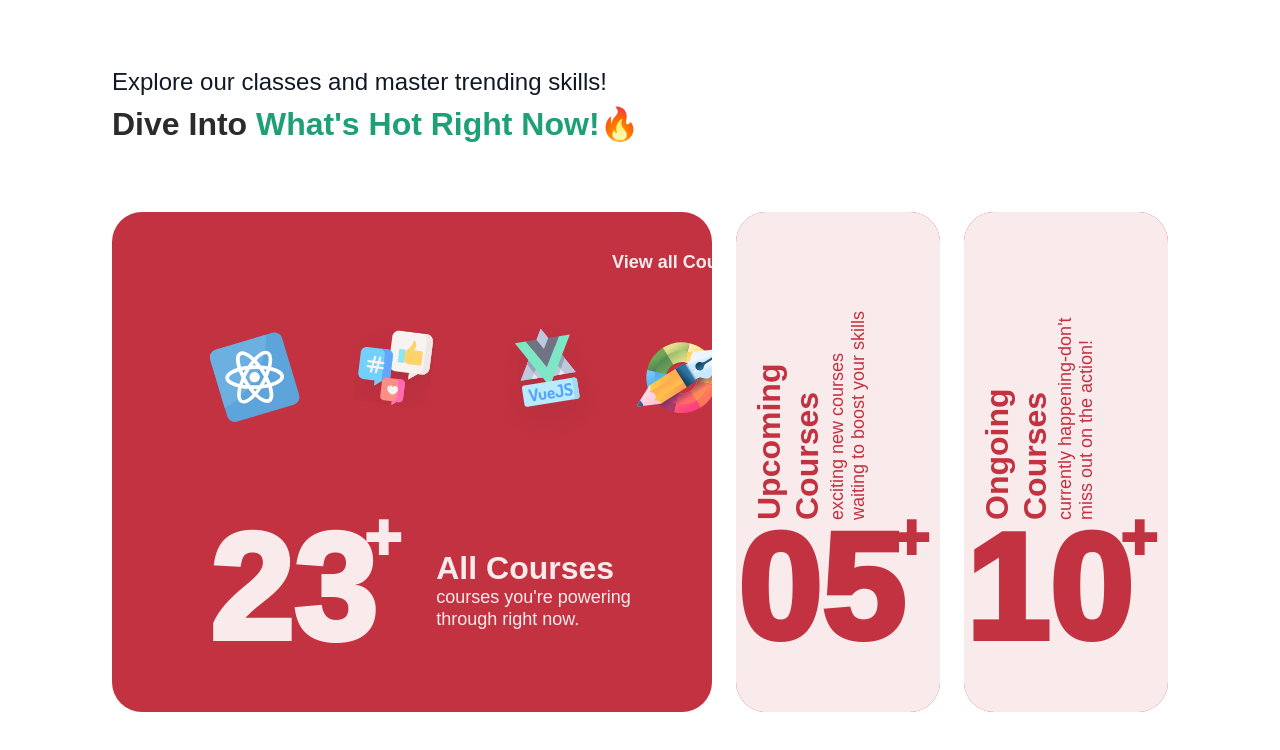
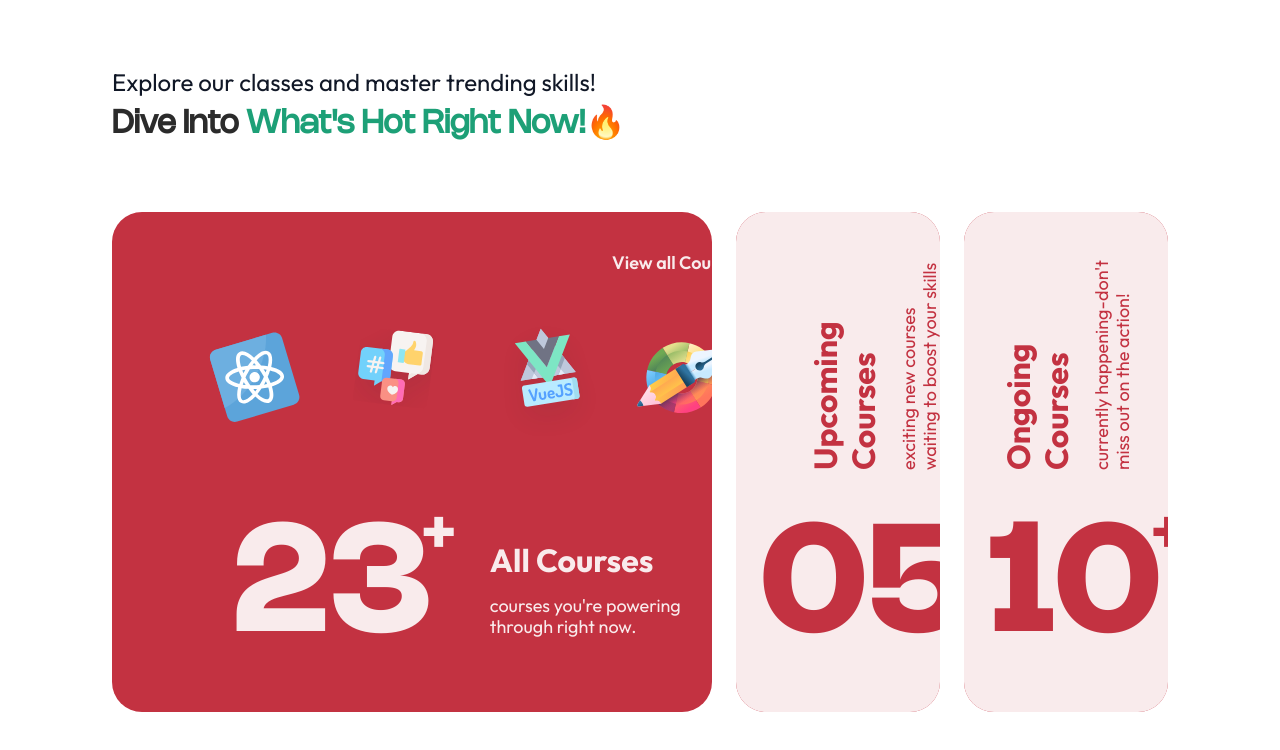
Before and after one commit to Raman-Shakya/Frontend-Task-Vrit-Technologies, a Next.js app: page /task2 in a window 1280 px wide. Shown: the top 750 px of the page. Built offline with nearby package versions, Linux system fonts and the light colour scheme.

Commit message:
Added: fonts for task2

```diff
--- a/src/app/globals.css
+++ b/src/app/globals.css
@@ -39,3 +39,14 @@ body {
   background: var(--background);
   font-family: Arial, Helvetica, sans-serif;
 }
+
+
+@font-face {
+  font-family: Nohemi;
+  src: url(/assets/fonts/Nohemi-Regular.ttf);
+}
+
+@font-face {
+  font-family: NohemiBold;
+  src: url(/assets/fonts/Nohemi-Bold.ttf);
+}
--- a/src/app/layout.js
+++ b/src/app/layout.js
@@ -19,6 +19,12 @@ export const metadata = {
 export default function RootLayout({ children }) {
   return (
     <html lang="en">
+      <head>
+        <link rel="preconnect" href="https://fonts.googleapis.com"/>
+        <link rel="preconnect" href="https://fonts.gstatic.com" crossorigin/>
+        <link href="https://fonts.googleapis.com/css2?family=Manrope:wght@200..800&family=Outfit:wght@100..900&display=swap" rel="stylesheet"></link>
+      </head>
+
       <body
         className={`${geistSans.variable} ${geistMono.variable} antialiased`}
       >
--- a/src/app/task2/card.module.css
+++ b/src/app/task2/card.module.css
@@ -1,4 +1,5 @@
 .card {
+    font-family: Outfit;
     flex: 1;
     height: 500px;
     max-width: 800px;
@@ -84,6 +85,7 @@
     gap: 1em;
     align-items: center;
     bottom: 10px;
+    margin-left: 1em;
 }
 
 .illustration {
@@ -91,8 +93,9 @@
 }
 
 .statistics {
+    font-family: NohemiBold;
     font-size: 150px;
-    font-weight: 1000;
+    font-weight: 700;
     display: flex;
     align-items: flex-start;
 }
@@ -112,6 +115,7 @@
     font-size: 32px;
     font-weight: 700;
     line-height: 38.4px;
+    margin-bottom: 15px;
 }
 .descriptionWrapper p {
     font-size: 18px;
@@ -130,7 +134,7 @@
 
 .card:not(.active) .descriptionWrapper {
     width: 220px;
-    transform: translate(-120%, -150%) rotate(-90deg);;
+    transform: translate(-120%, -170%) rotate(-90deg);;
 }
 
 .card:not(.active):hover .statistics::after {
--- a/src/app/task2/page.jsx
+++ b/src/app/task2/page.jsx
@@ -20,8 +20,8 @@ const Task2 = () => {
     return (
         <div className={`w-full h-screen bg-[--task2-white] px-28 ${style.wrapper}`}>
             <section className="py-16">
-                <p className='text-[24px] font-[400] text-gray-900'>Explore our classes and master trending skills!</p>
-                <h1 className='text-[32px] font-[700] text-[#2B2B2B]'>Dive Into <span className='text-[#1DA077]'>What's Hot Right Now!</span>🔥</h1>
+                <p className='font-[Outfit] text-[24px] font-[400] text-gray-900'>Explore our classes and master trending skills!</p>
+                <h1 className='font-[Nohemi] text-[32px] font-[700] text-[#2B2B2B]'>Dive Into <span className='text-[#1DA077]'>What's Hot Right Now!</span>🔥</h1>
             </section>
             <section className={`flex gap-6 w-full max-w-[1300px] justify-between`}>
                 {
```
Also changed, not shown: public/assets/fonts/Nohemi-Bold.ttf (added), public/assets/fonts/Nohemi-Regular.ttf (added).
